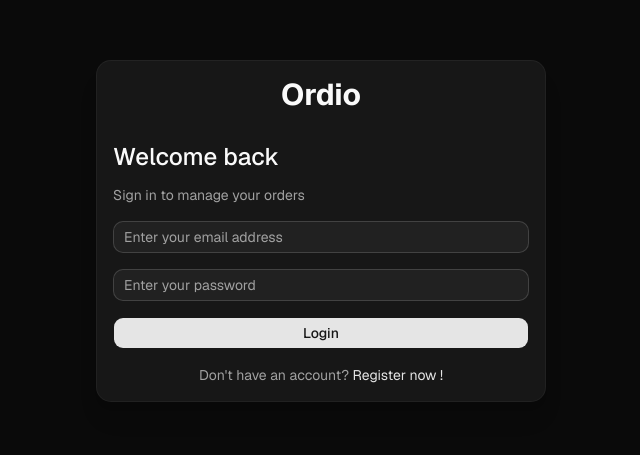
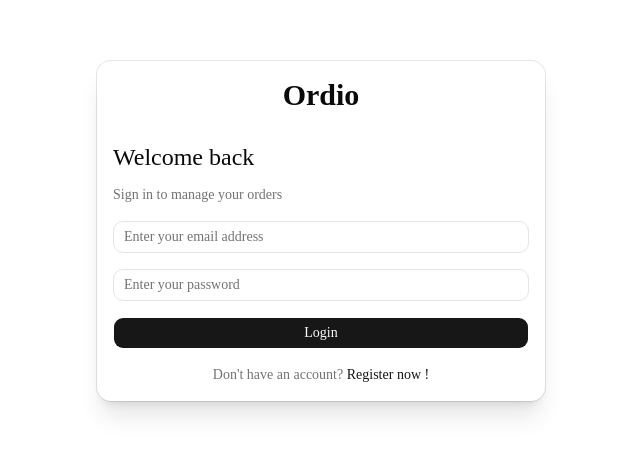
Before and after one commit to Alitm25/ordio, a Next.js app: page /login in a window 1280 px wide. Shown: the part 169-624 px from the top of the page, without its empty margins (319-959 px from the left). Built offline with nearby package versions, Linux system fonts and the light colour scheme; no server answers.

Commit message:
added NextIntleClientProvider into project layout

```diff
--- a/src/app/layout.tsx
+++ b/src/app/layout.tsx
@@ -1,23 +1,43 @@
 import QueryProvider from "@/providers/QueryProvider";
-import { Geist } from "next/font/google";
+import {Geist, Geist_Mono} from "next/font/google";
 import { cn } from "@/lib/utils";
 import "./globals.css";
 import { Toaster } from "@/components/ui/sonner";
+import {Metadata} from "next";
+import {getLocale, getMessages} from "next-intl/server";
+import {NextIntlClientProvider} from "next-intl";
 
 const geist = Geist({subsets:['latin'],variable:'--font-sans'});
 
+const geistSans = Geist({
+    variable: "--font-geist-sans",
+    subsets: ["latin"],
+});
 
-export default function RootLayout({
-                                     children,
-                                   }: Readonly<{
-  children: React.ReactNode;
-}>) {
+const geistMono = Geist_Mono({
+    variable: "--font-geist-mono",
+    subsets: ["latin"],
+});
+
+export const metadata: Metadata = {
+    title: "Ordio",
+    description: "Order Management System",
+};
+
+
+export default async function RootLayout({ children }: Readonly<{ children: React.ReactNode; }>) {
+    const locale = await getLocale();
+    const messages = await getMessages();
+    const dir = locale === 'fa' ? 'rtl' : 'ltr';
+
   return (
-      <html lang="en" className={cn("dark font-sans", geist.variable)}>
-      <body>
+      <html lang={locale} dir={dir}>
+      <body className={`${geistSans.variable} ${geistMono.variable} antialiased`}>
       <QueryProvider>
-          {children}
-          <Toaster />
+          <NextIntlClientProvider messages={messages}>
+              {children}
+              <Toaster />
+          </NextIntlClientProvider>
       </QueryProvider>
       </body>
       </html>
```
